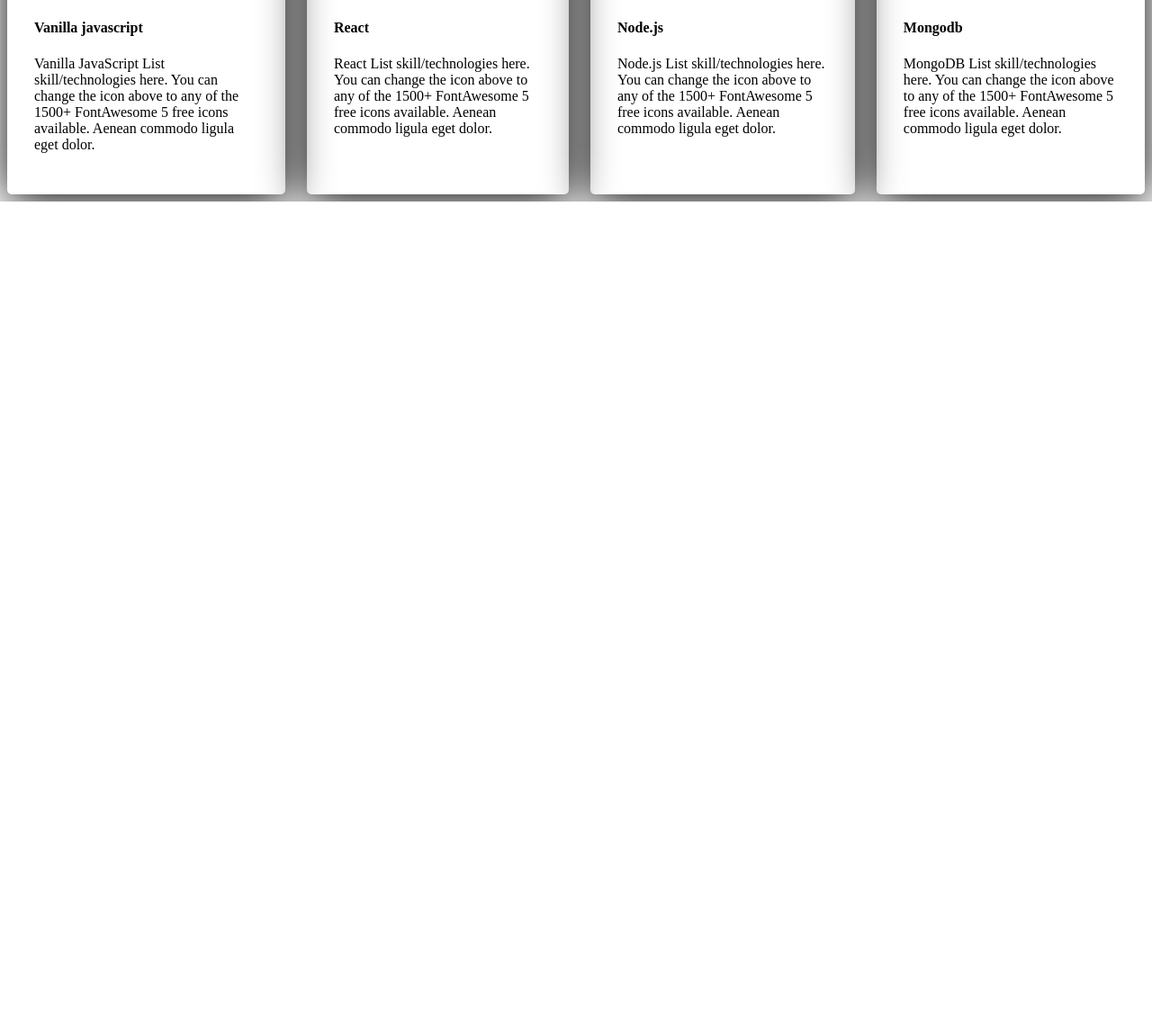
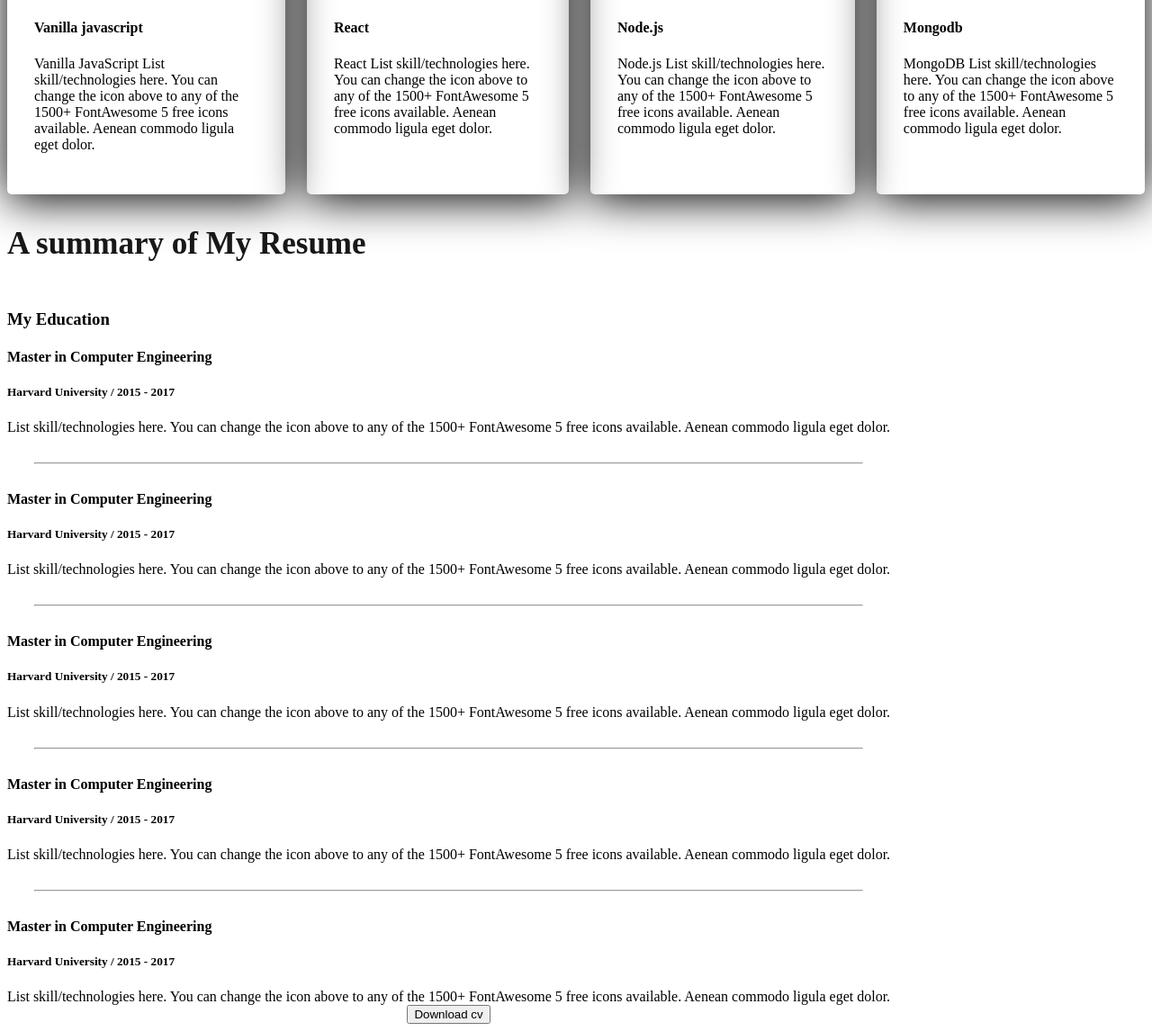
Before and after one commit to Tamim775/web-developer-portfolio, a plain HTML site: page index.html in a window 1280 px wide. Shown: the part 1669-2815 px from the top of the page at 90% size. Before the commit the page ends 1893 px from the top, so only its background shows below. Drawn offline with Linux system fonts and the light colour scheme.

Commit message:
new commit

```diff
--- a/index.html
+++ b/index.html
@@ -99,6 +99,49 @@ List skill/technologies here. You can change the icon above to any of the 1500+
       </div>
 
       </section>
+      <section class="resume">
+      <h3 class="section-title">A summary of My Resume</h3>
+      <div class="resume-container"><div class="resume-colum">
+        <h3 class="resume-colum-title">My Education</h3>
+        <div class="experience">
+          <h4 class="experience-title">Master in Computer Engineering</h4>
+          <h5 class="experiences-sub-title">Harvard University / 2015 - 2017</h5>
+          <div class="experience-subscription">List skill/technologies here. You can change the icon above
+to any of the 1500+ FontAwesome 5 free icons available. Aenean commodo ligula eget dolor.
+        </div>
+        <hr>
+        <div class="experience">
+          <h4 class="experience-title">Master in Computer Engineering</h4>
+          <h5 class="experiences-sub-title">Harvard University / 2015 - 2017</h5>
+          <div class="experience-subscription">List skill/technologies here. You can change the icon above
+to any of the 1500+ FontAwesome 5 free icons available. Aenean commodo ligula eget dolor.
+        </div>
+        <hr>
+       <div class="experience">
+          <h4 class="experience-title">Master in Computer Engineering</h4>
+          <h5 class="experiences-sub-title">Harvard University / 2015 - 2017</h5>
+          <div class="experience-subscription">List skill/technologies here. You can change the icon above
+to any of the 1500+ FontAwesome 5 free icons available. Aenean commodo ligula eget dolor.
+        </div>
+        <hr>
+         <div class="experience">
+          <h4 class="experience-title">Master in Computer Engineering</h4>
+          <h5 class="experiences-sub-title">Harvard University / 2015 - 2017</h5>
+          <div class="experience-subscription">List skill/technologies here. You can change the icon above
+to any of the 1500+ FontAwesome 5 free icons available. Aenean commodo ligula eget dolor.
+        </div>
+        <hr>
+         <div class="experience">
+          <h4 class="experience-title">Master in Computer Engineering</h4>
+          <h5 class="experiences-sub-title">Harvard University / 2015 - 2017</h5>
+          <div class="experience-subscription">List skill/technologies here. You can change the icon above
+to any of the 1500+ FontAwesome 5 free icons available. Aenean commodo ligula eget dolor.
+        </div>
+        <div class="text-center resume-download-cv">
+          <button class=".btn-primary">Download cv</button>
+        </div>
+
+        </section>
  </main>
  <footer>
 
--- a/styles/portfolio.css
+++ b/styles/portfolio.css
@@ -163,3 +163,28 @@ nav li a {
     padding: 30px;
     border-radius: 5px;
     box-shadow: 0px 6px 50px 0px black;
+ }
+
+
+    /* resume section styles */
+    .resume-container{
+        display: flex;
+        gap: 24px;
+
+    }
+     .expeience-sub-title{
+        font-size: 20px;
+        font font-weight: 60px;
+     }
+
+    .experience-descripsion,.experience sub title{
+        color: #757575;
+    }
+    .resume hr{
+        margin: 30px;
+
+    }
+
+    .resume-download-cv{
+        margin top: 50px;
+    }
```
